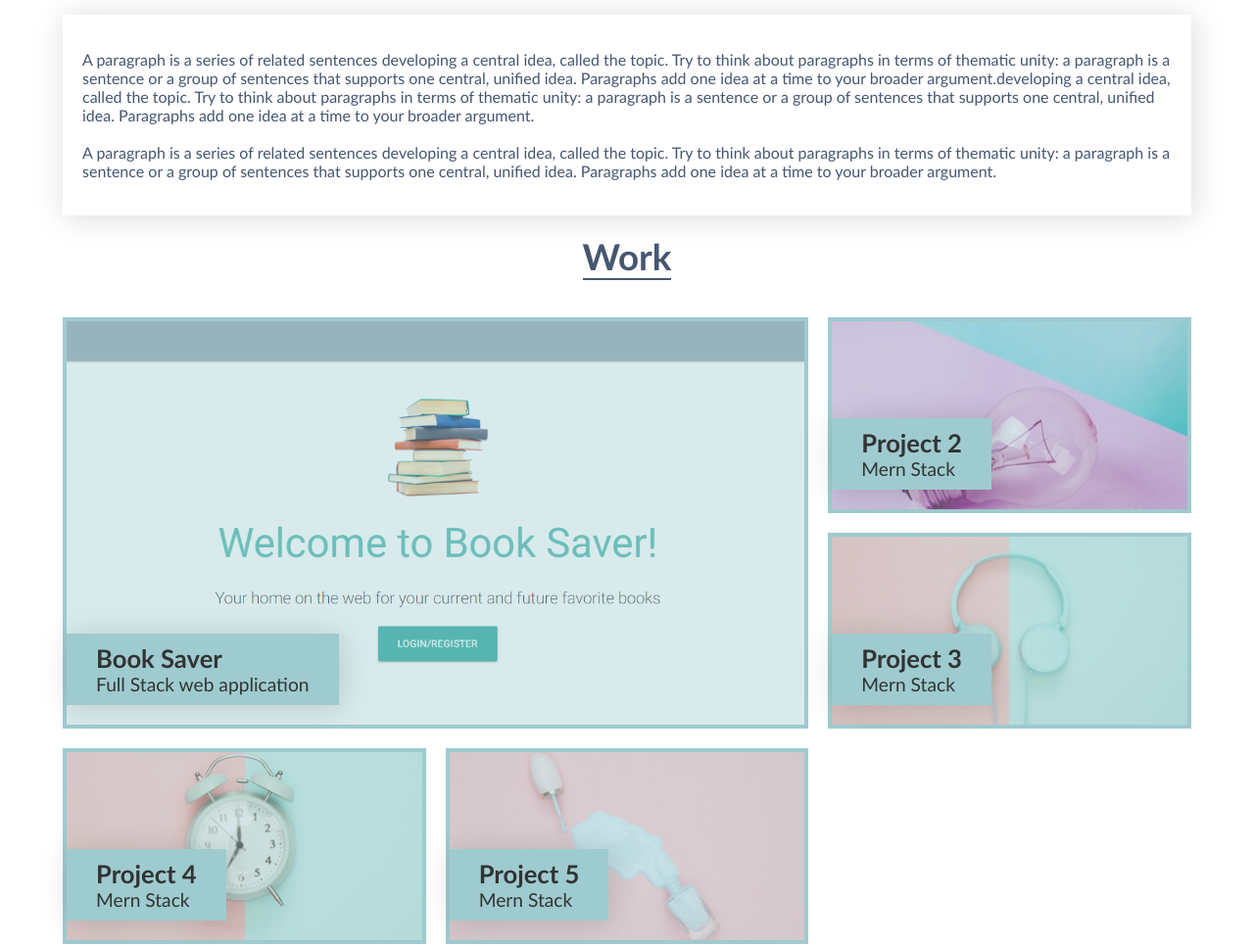
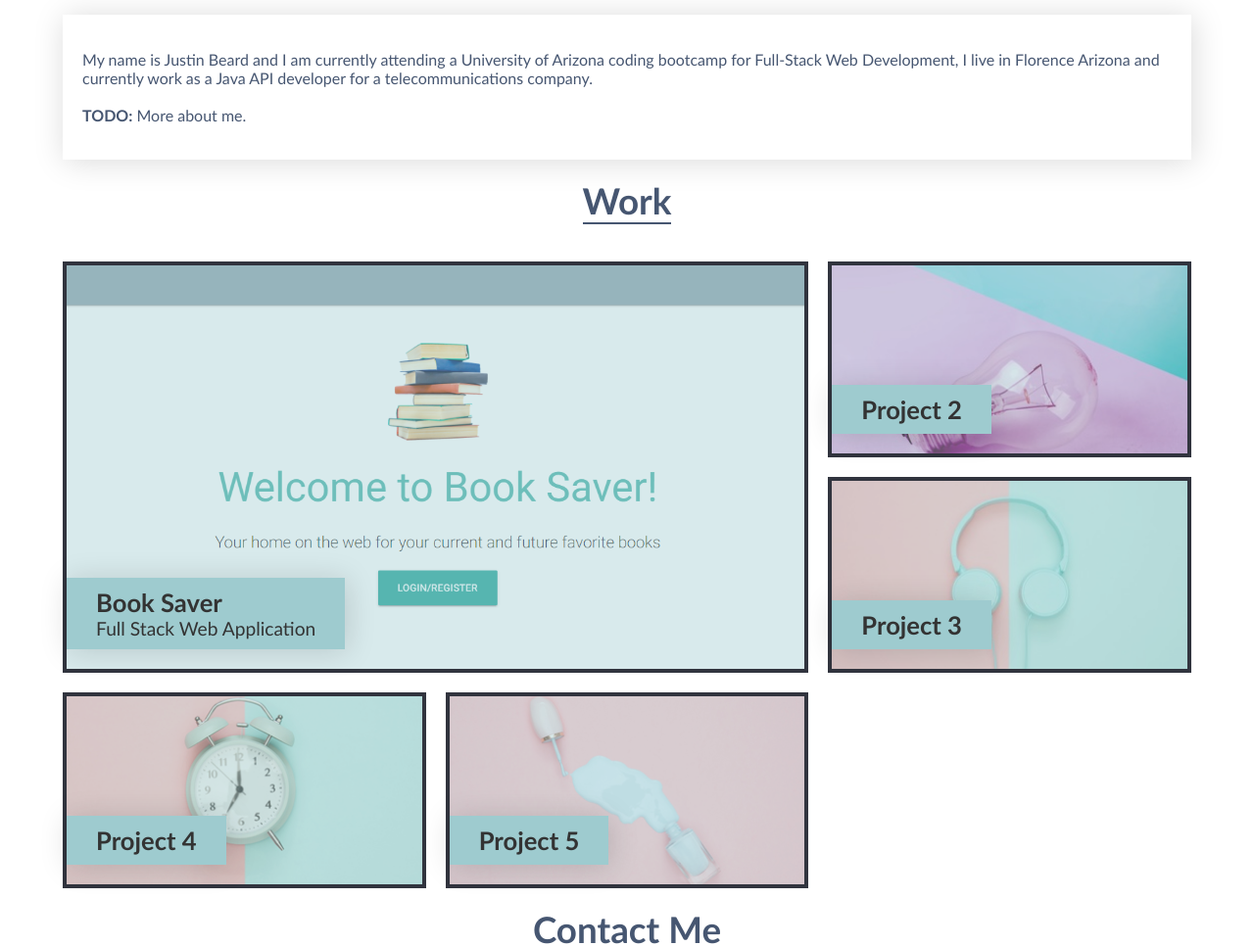
Before and after one commit to ATXiceman512/portfolio, a plain HTML site: page index.html in a window 1280 px wide. Shown: the part 701-1667 px from the top of the page at 98% size. Drawn offline with Linux system fonts and the light colour scheme.

Commit message:
add more detail to about me

```diff
--- a/assets/css/style.css
+++ b/assets/css/style.css
@@ -2,7 +2,6 @@ body{
 	margin:0px;
 	padding: 0px;
 	font-family:calibri;
-
 }
 *{
 	box-sizing:border-box;
@@ -122,7 +121,7 @@ box-shadow: 2px 2px 30px rgba(0,0,0,0.15);
 }
 .work-box{
     background-color: #1a1a1a !important;
-    border: 4px solid #9ecbcf;
+    border: 4px solid #31343e;
     position: relative;
     background-size: cover;
     background-position: center;
--- a/index.html
+++ b/index.html
@@ -1,24 +1,22 @@
-<!doctype html>
+<!DOCTYPE html>
 <html>
   <head>
-<meta charset="utf-8">
-<meta http-equiv="X-UA-Compatible" content="IE-edge">
-<meta name="viewport" content="width=device-width, intial-scale=1.0">
+    <meta charset="utf-8" />
+    <meta http-equiv="X-UA-Compatible" content="IE-edge" />
+    <meta name="viewport" content="width=device-width, intial-scale=1.0" />
     <title>Justin Beard's Portfolio</title>
     <!--stylesheet----------------->
-<link rel="stylesheet" href="./assets/css/style.css"/>
+    <link rel="stylesheet" href="./assets/css/style.css" />
     <!--fav-icon---------->
-<link rel="shortcut icon" href="assets/images/fav-icon.png"/>
+    <link rel="shortcut icon" href="assets/images/fav-icon.png" />
   </head>
   <body>
     <!--navigation---------------->
     <nav>
       <!--logo--------------->
-        <a href="index.html" class="logo">
-            Justin Beard
-        </a>
+      <a href="index.html" class="logo">Justin Beard</a>
       <!--menu-btn-------------->
-            <input class="menu-btn" type="checkbox" id="menu-btn">
+      <input class="menu-btn" type="checkbox" id="menu-btn" />
       <label class="menu-icon" for="menu-btn">
         <span class="nav-icon"></span>
       </label>
@@ -44,8 +42,12 @@
       <!--details--->
       <div class="about-details">
         <p>
-            A paragraph is a series of related sentences developing a central idea, called the topic. Try to think about paragraphs in terms of thematic unity: a paragraph is a sentence or a group of sentences that supports one central, unified idea. Paragraphs add one idea at a time to your broader argument.developing a central idea, called the topic. Try to think about paragraphs in terms of thematic unity: a paragraph is a sentence or a group of sentences that supports one central, unified idea. Paragraphs add one idea at a time to your broader argument.<br/><br/>
-            A paragraph is a series of related sentences developing a central idea, called the topic. Try to think about paragraphs in terms of thematic unity: a paragraph is a sentence or a group of sentences that supports one central, unified idea. Paragraphs add one idea at a time to your broader argument.
+          My name is Justin Beard and I am currently attending a University of
+          Arizona coding bootcamp for Full-Stack Web Development, I live in
+          Florence Arizona and currently work as a Java API developer for a
+          telecommunications company.
+          <br /><br />
+          <b>TODO:</b> More about me.
         </p>
       </div>
     </section>
@@ -62,7 +64,7 @@
           <a href="https://morning-garden-49607.herokuapp.com/">
             <div class="work-name">
               <strong>Book Saver</strong>
-                        <span>Full Stack web application</span>
+              <span>Full Stack Web Application</span>
             </div>
           </a>
         </div>
@@ -71,7 +73,7 @@
           <a href="#">
             <div class="work-name">
               <strong>Project 2</strong>
-                            <span>Mern Stack</span>
+              <span></span>
             </div>
           </a>
         </div>
@@ -80,7 +82,7 @@
           <a href="#">
             <div class="work-name">
               <strong>Project 3</strong>
-                            <span>Mern Stack</span>
+              <span></span>
             </div>
           </a>
         </div>
@@ -89,7 +91,7 @@
           <a href="#">
             <div class="work-name">
               <strong>Project 4</strong>
-                            <span>Mern Stack</span>
+              <span></span>
             </div>
           </a>
         </div>
@@ -98,7 +100,7 @@
           <a href="#">
             <div class="work-name">
               <strong>Project 5</strong>
-                            <span>Mern Stack</span>
+              <span></span>
             </div>
           </a>
         </div>
@@ -111,10 +113,10 @@
         <strong>Contact Me</strong>
       </div>
       <div class="contact-links">
-            <a href=""#>512.567.9713</a>
-            <a href=""#>jbeard1989.jb@gmail.com</a>
-            <a href="https://github.com/ATXiceman512"#>Github</a>
-            <a href="https://www.linkedin.com/in/justinbeard1989/"#>LinkedIn</a>
+        <a href="" #>512.567.9713</a>
+        <a href="" #>jbeard1989.jb@gmail.com</a>
+        <a href="https://github.com/ATXiceman512" #>Github</a>
+        <a href="https://www.linkedin.com/in/justinbeard1989/" #>LinkedIn</a>
       </div>
     </section>
   </body>
```
Lines whose indentation alone changed are shown as unchanged.
